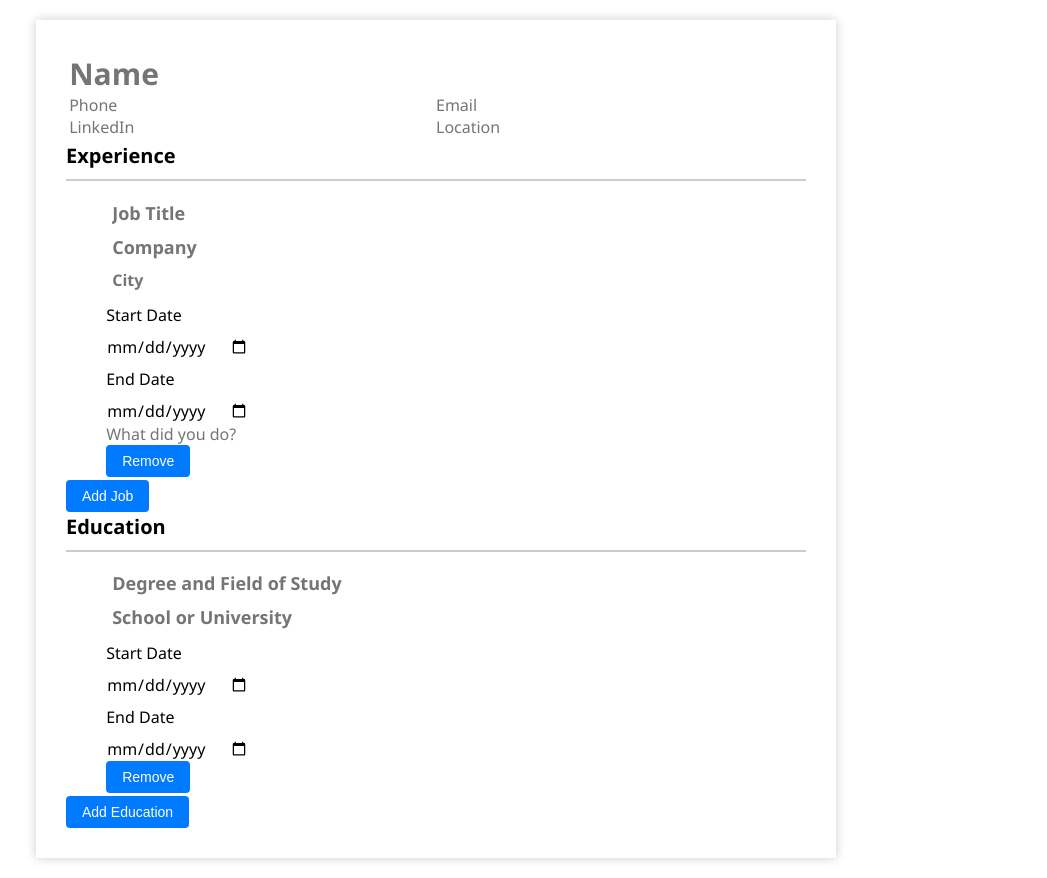
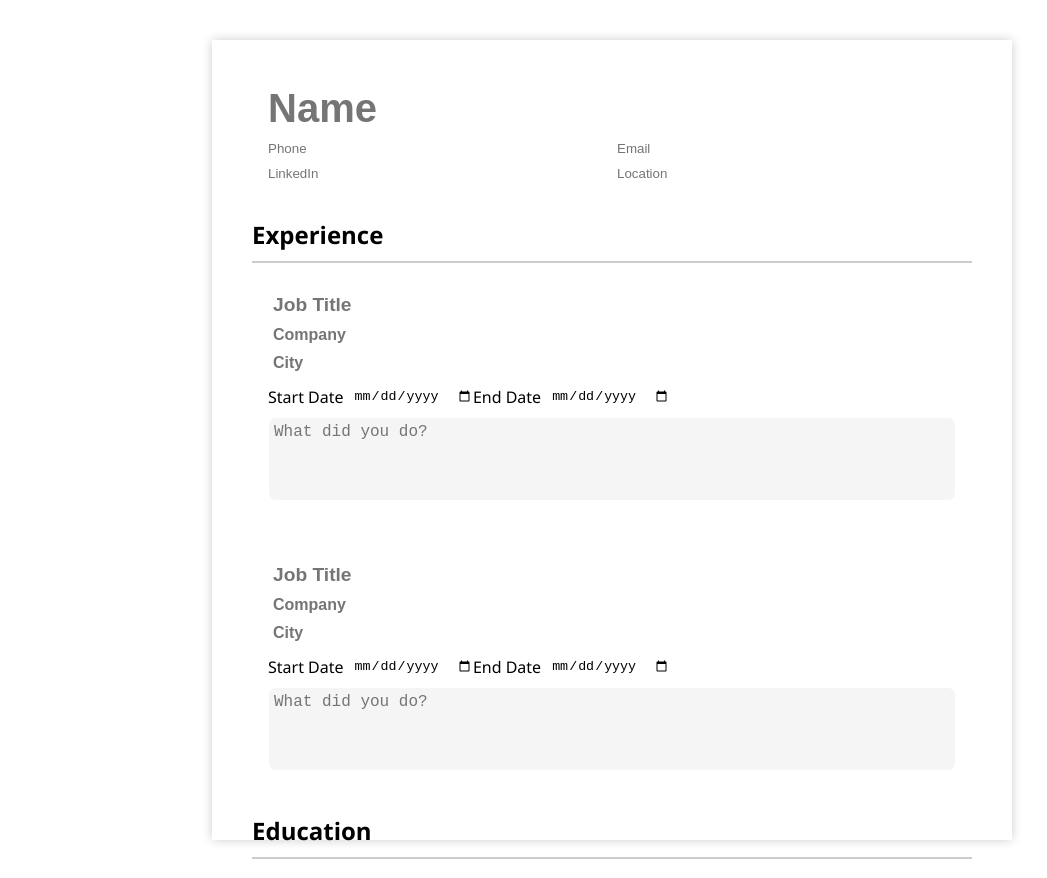
Before and after one commit to cwiggin7/CV-Application, a React (Vite) app: page / in a window 1280 px wide. Shown: the whole page, without its empty margins (204-1251 px from the left). After the commit the page ends 800 px from the top, so only its background shows below. Built offline with nearby package versions, Linux system fonts and the light colour scheme.

Commit message:
Major css styling changes

```diff
--- a/src/App.css
+++ b/src/App.css
@@ -1,73 +1,93 @@
-.resume {
-  margin: 20px auto;
+.resume-wrapper {
+  /* margin: 20px auto; */
+  position: fixed;
+  top: 5%;
+  right: 5%;
   width: 800px;
-  height: 100%;
+  max-height: 100%;
   box-shadow: 0 0 10px rgba(0, 0, 0, 0.2);
-  padding: 30px;
+  padding: 30px 40px;
 }
 
-.experience-header,
-.education-header {
+.section-header {
   border-bottom: 2px solid #ccc;
   margin-bottom: 10px;
   padding-bottom: 8px;
-  font-size: 20px;
-  font-weight: bold;
+  font-size: 1.5rem;
+  font-weight: 700;
 }
 
-
-.general-container,
-.experience-container,
-.education-container {
-  /* border: 2px solid red; */
-  padding: 0.2rem;
+.container {
+  padding: 1rem;
   border-radius: 10px;
+  margin-bottom: 20px;
 }
 
-.general-form {
-  display: grid;
+.container:hover {
+  border: 2px solid #ddd;
 }
 
-.name {
-  font-size: 30px;
-  font-weight: bold;
+.basic-info-form {
+  display: grid;
+  gap: 10px;
+}
+
+.name-input {
+  font-size: 2.5rem;
+  font-weight: 700;
   grid-column: 1 / 3;
 }
 
-.experience-container,
-.education-container {
-  width: 90%;
-  margin: 0 auto;
-}
-
-.job-title,
-.company,
-.degree,
-.school {
-  font-size: 18px;
-}
-
-.job-title,
-.company,
-.city,
-.degree,
-.school {
-  font-weight: bold;
-  padding: 4px;
-  margin: 2px;
+.dates {
+  display: flex;
 }
 
 input {
-  display: block;
   border: none;
-  font-size: 16px;
-  font-family: "Segoe UI", sans-serif;
   outline: none;
 }
 
 label {
-  display: block;
   margin: 8px 0;
+  margin-right: 10px;
+}
+
+.job-input,
+.degree-input {
+  font-size: 1.2rem;
+  font-weight: 700;
+}
+
+.company-input,
+.city-input,
+.school-input {
+  font-size: 1rem;
+  color: #777;
+}
+
+.job-input,
+.company-input,
+.city-input,
+.degree-input,
+.school-input,
+.responsibilities-input {
+  width: 100%;
+  padding: 5px;
+}
+
+.company-input,
+.city-input,
+.degree-input,
+.school-input {
+  font-weight: bold;
+}
+
+.responsibilities-input {
+  background-color: #f5f5f5;
+  border: 1px solid #fff;
+  border-radius: 8px;
+  font-size: 1rem;
+  resize: none;
 }
 
 button {
@@ -78,12 +98,23 @@ button {
   border-radius: 4px;
   cursor: pointer;
   font-size: 14px;
+  margin: 10px 0;
+}
+
+button:active {
+  background-color: #003d80;
 }
 
 button:hover {
   background-color: #0056b3;
 }
 
-button:active {
-  background-color: #003d80;
+.remove-button,
+.add-button {
+  display: none;
 }
+
+.section-container:hover .add-button,
+.section-container:hover .remove-button {
+  display: block;
+}
--- a/src/App.jsx
+++ b/src/App.jsx
@@ -1,12 +1,13 @@
 import "./App.css";
-import BasicInfoSection from "./components/BasicInfoSection";
-import ExperienceInfoSection from "./components/ExperienceInfoSection";
+import BasicInfo from "./components/BasicInfo";
+import ExperienceSection from "./components/ExperienceSection";
 import EducationSection from "./components/EducationSection";
 import { useState } from "react";
 import { v4 as uuidv4 } from "uuid";
 
 function App() {
   const [experienceSections, setExperienceSections] = useState([
+    { id: uuidv4() },
     { id: uuidv4() },
   ]);
   const [educationSections, setEducationSections] = useState([
@@ -47,26 +48,34 @@ function App() {
 
   return (
     <div className="app-container">
-      <div className="resume">
-        <BasicInfoSection />
+      <div className="resume-wrapper">
+        <BasicInfo />
 
-<div className="experience-header">Experience</div>
+        <div className="section-container">
+          <div className="section-header">Experience</div>
           {experienceSections.map((e, index) => (
-          <ExperienceInfoSection
+            <ExperienceSection
               key={e.id}
               onRemove={() => removeExperienceSection(index)}
             />
           ))}
-        <button onClick={addExperienceSection}>Add Job</button>
+          <button className="add-button" onClick={addExperienceSection}>
+            Add Job
+          </button>
+        </div>
 
-        <div className="experience-header">Education</div>
+        <div className="section-container">
+          <div className="section-header">Education</div>
           {educationSections.map((e, index) => (
             <EducationSection
               key={e.id}
               onRemove={() => removeEducationSection(index)}
             />
           ))}
-        <button onClick={addEducationSection}>Add Education</button>
+          <button className="add-button" onClick={addEducationSection}>
+            Add Education
+          </button>
+        </div>
       </div>
     </div>
   );
--- /dev/null
+++ b/src/components/BasicInfo.jsx
@@ -0,0 +1,15 @@
+function BasicInfoSection() {
+  return (
+    <div className="container">
+      <form className="basic-info-form">
+        <input type="text" placeholder="Name" className="name-input" />
+        <input type="text" placeholder="Phone" className="phone-input" />
+        <input type="text" placeholder="Email" className="email-input" />
+        <input type="text" placeholder="LinkedIn" className="linkedin-input" />
+        <input type="text" placeholder="Location" className="location-input" />
+      </form>
+    </div>
+  );
+}
+
+export default BasicInfoSection;
--- a/src/components/BasicInfoSection.jsx
+++ /dev/null
@@ -1,15 +0,0 @@
-function BasicInfoSection() {
-  return (
-    <div className="general-container">
-      <form className="general-form">
-        <input type="text" placeholder="Name" className="name" />
-        <input type="text" placeholder="Phone" className="phone" />
-        <input type="text" placeholder="Email" className="email" />
-        <input type="text" placeholder="LinkedIn" className="linked-in" />
-        <input type="text" placeholder="Location" className="location" />
-      </form>
-    </div>
-  );
-}
-
-export default BasicInfoSection;
--- a/src/components/EducationSection.jsx
+++ b/src/components/EducationSection.jsx
@@ -2,25 +2,25 @@ import PropTypes from "prop-types";
 
 function EducationSection({ onRemove }) {
   return (
-    <div className="education-container">
-      <form className="education-form">
+    <div className="container">
+      <form className="form">
         <input
           type="text"
-          placeholder="Degree and Field of Study"
-          className="degree"
+          placeholder="Degree and Major"
+          className="degree-input"
         />
-        <input
-          type="text"
-          placeholder="School or University"
-          className="school"
-        />
-        <label htmlFor="start-date">Start Date</label>
-        <input type="date" name="start-date" className="start-date" />
+        <input type="text" placeholder="School Name" className="school-input" />
+        <div className="dates">
+          <label htmlFor="start">Start Date</label>
+          <input type="date" name="start" />
 
-        <label htmlFor="end-date">End Date</label>
-        <input type="date" name="end-date" className="end-date" />
+          <label htmlFor="end">End Date</label>
+          <input type="date" name="end" />
+        </div>
       </form>
-      <button onClick={onRemove}>Remove</button>
+      <button className="remove-button" onClick={onRemove}>
+        Remove School
+      </button>
     </div>
   );
 }
--- a/src/components/ExperienceInfoSection.jsx
+++ /dev/null
@@ -1,30 +0,0 @@
-import PropTypes from "prop-types";
-
-function ExperienceInfoSection({ onRemove }) {
-  return (
-    <div className="experience-container">
-      <form className="experience-form">
-        <input type="text" placeholder="Job Title" className="job-title" />
-        <input type="text" placeholder="Company" className="company" />
-        <input type="text" placeholder="City" className="city" />
-
-        <label htmlFor="start-date">Start Date</label>
-        <input type="date" name="start-date" className="start-date" />
-
-        <label htmlFor="end-date">End Date</label>
-        <input type="date" name="end-date" className="end-date" />
-        <input
-          placeholder="What did you do?"
-          className="job-responsibilities"
-        />
-      </form>
-      <button onClick={onRemove}>Remove</button>
-    </div>
-  );
-}
-
-ExperienceInfoSection.propTypes = {
-  onRemove: PropTypes.func,
-};
-
-export default ExperienceInfoSection;
--- /dev/null
+++ b/src/components/ExperienceSection.jsx
@@ -0,0 +1,35 @@
+import PropTypes from "prop-types";
+
+function ExperienceInfoSection({ onRemove }) {
+  return (
+    <div className="container">
+      <form className="form">
+        <input type="text" placeholder="Job Title" className="job-input" />
+        <input type="text" placeholder="Company" className="company-input" />
+        <input type="text" placeholder="City" className="city-input" />
+
+        <div className="dates">
+          <label htmlFor="start">Start Date</label>
+          <input type="date" name="start" />
+
+          <label htmlFor="end">End Date</label>
+          <input type="date" name="end" />
+        </div>
+        <textarea
+          className="responsibilities-input"
+          rows="4"
+          placeholder="What did you do?"
+        />
+      </form>
+      <button className="remove-button" onClick={onRemove}>
+        Remove Job
+      </button>
+    </div>
+  );
+}
+
+ExperienceInfoSection.propTypes = {
+  onRemove: PropTypes.func,
+};
+
+export default ExperienceInfoSection;
```
Lines whose indentation alone changed are shown as unchanged.
